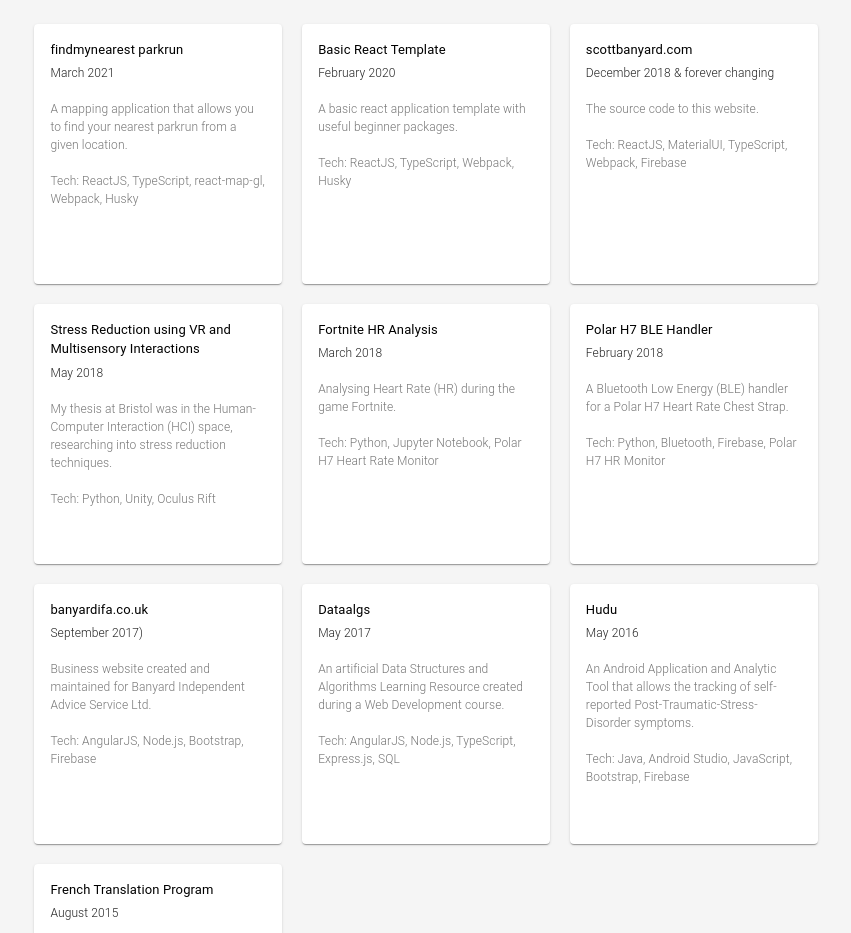
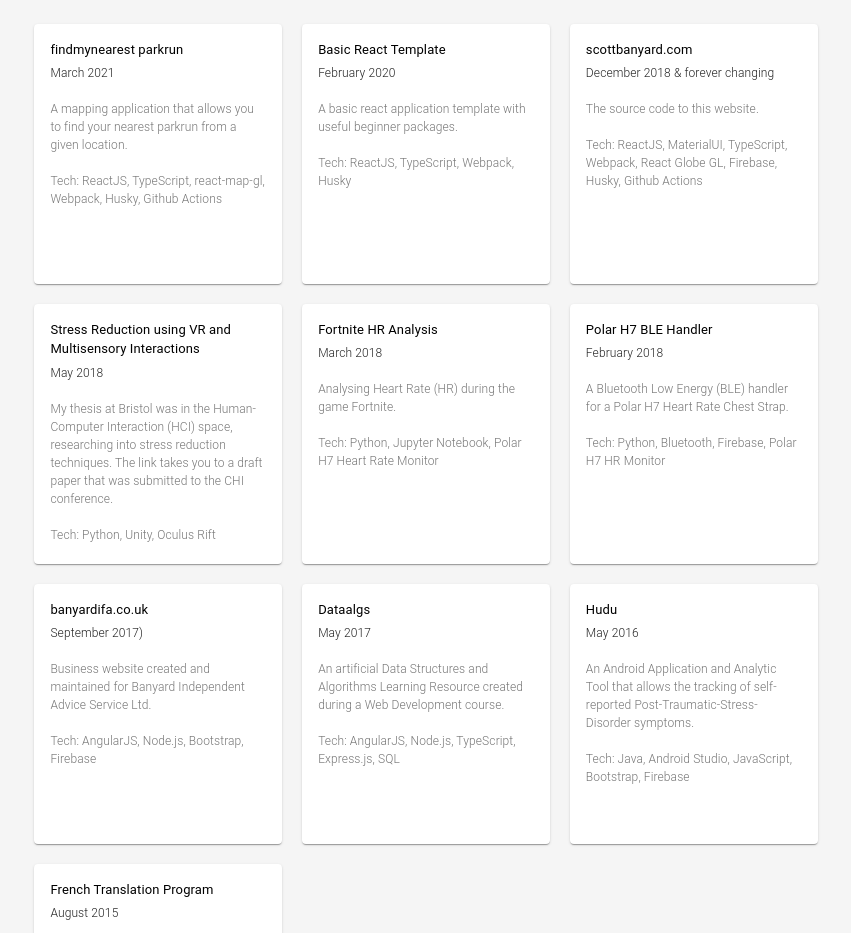
Before and after one commit to scottbanyard/personal-website, a React app: page / in a window 1280 px wide. Shown: the part 1280-2213 px from the top of the page, without its empty margins (214-1065 px from the left). Built offline with nearby package versions, Linux system fonts and the light colour scheme.

Commit message:
docs: updated docs and project tech

```diff
--- a/src/components/Projects/projects.ts
+++ b/src/components/Projects/projects.ts
@@ -6,7 +6,7 @@ export const projects = [
     date: 'March 2021',
     description:
       'A mapping application that allows you to find your nearest parkrun from a given location.',
-    tech: 'ReactJS, TypeScript, react-map-gl, Webpack, Husky',
+    tech: 'ReactJS, TypeScript, react-map-gl, Webpack, Husky, Github Actions',
     url: 'https://findmynearest-parkrun.firebaseapp.com/'
   },
   {
@@ -21,14 +21,15 @@ export const projects = [
     title: 'scottbanyard.com',
     date: 'December 2018 & forever changing',
     description: 'The source code to this website.',
-    tech: 'ReactJS, MaterialUI, TypeScript, Webpack, Firebase',
+    tech:
+      'ReactJS, MaterialUI, TypeScript, Webpack, React Globe GL, Firebase, Husky, Github Actions',
     url: 'https://github.com/scottbanyard/personal-website'
   },
   {
     title: 'Stress Reduction using VR and Multisensory Interactions',
     date: 'May 2018',
     description:
-      'My thesis at Bristol was in the Human-Computer Interaction (HCI) space, researching into stress reduction techniques.',
+      'My thesis at Bristol was in the Human-Computer Interaction (HCI) space, researching into stress reduction techniques. The link takes you to a draft paper that was submitted to the CHI conference.',
     tech: 'Python, Unity, Oculus Rift',
     url:
       'https://www.linkedin.com/in/scottbanyard/detail/treasury/education:310007712/?entityUrn=urn%3Ali%3Afsd_profileTreasuryMedia%3A(ACoAABsmvi8BlLYAIvzaoo9N_mHoPpMSgxlSUWE%2C1580421276568)&section=education%3A310007712&treasuryCount=1'
```
Also changed, not shown: 1 other file (tests, documents, lock files or other folders).
